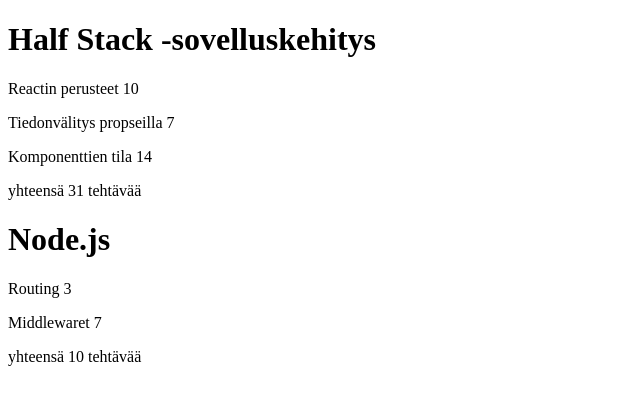
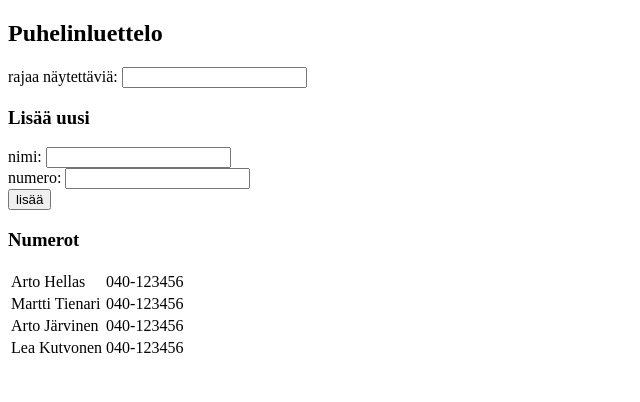
Before and after one commit to frozenzia/full-stack-open, a React (Create React App) app in the folder osa2/: page / in a window 1280 px wide. Shown: the top 402 px of the page, without its empty margins (0-640 px from the left). Built offline with nearby package versions, Linux system fonts and the light colour scheme.

Commit message:
Do task 2.6-2.10

```diff
--- a/osa2/src/App.js
+++ b/osa2/src/App.js
@@ -1,56 +1,93 @@
 import React from 'react';
-import Kurssi from './components/Kurssi';
+import Person from './components/Person';
+import Filter from './components/Filter';
 
-const App = () => {
-    const kurssit = [
-        {
-            nimi: 'Half Stack -sovelluskehitys',
-            id: 1,
-            osat: [
-                {
-                    nimi: 'Reactin perusteet',
-                    tehtavia: 10,
-                    id: 1
-                },
-                {
-                    nimi: 'Tiedonvälitys propseilla',
-                    tehtavia: 7,
-                    id: 2
-                },
-                {
-                    nimi: 'Komponenttien tila',
-                    tehtavia: 14,
-                    id: 3
-                }
-            ]
-        },
-        {
-            nimi: 'Node.js',
-            id: 2,
-            osat: [
-                {
-                    nimi: 'Routing',
-                    tehtavia: 3,
-                    id: 1
-                },
-                {
-                    nimi: 'Middlewaret',
-                    tehtavia: 7,
-                    id: 2
-                }
-            ]
-        }
-    ];
+class App extends React.Component {
 
-    const courses = kurssit.map((course) =>
-        <Kurssi key={course.id} kurssi={course} />
+state = {
+    persons: [
+        { name: 'Arto Hellas', phone: '040-123456' },
+        { name: 'Martti Tienari', phone: '040-123456' },
+        { name: 'Arto Järvinen', phone: '040-123456' },
+        { name: 'Lea Kutvonen', phone: '040-123456' },
+    ],
+    newName: '',
+    newPhone: '',
+    filter: '',
+};
+
+setNameAndNumber = (event) => {
+    event.preventDefault();
+    const name2Add = this.state.newName;
+    if (!this.state.persons.find((person) => {
+        return person.name === name2Add;
+    })) {
+        const persons = this.state.persons.concat(
+            {
+                name: this.state.newName,
+                phone: this.state.newPhone,
+            });
+        this.setState({ persons, newName: '', newPhone: '' });
+    } else alert('Sori, sen niminen ihminen löytyy jo listalta!');
+};
+
+handleNameChange = (event) => {
+    this.setState({ newName: event.target.value })
+};
+
+handlePhoneChange = (event) => {
+    this.setState({ newPhone: event.target.value })
+};
+
+handleFilterChange = (event) => {
+    this.setState({ filter: event.target.value })
+};
+
+render() {
+    let currentPeople = [...this.state.persons];
+    if (this.state.filter !== '') {
+        currentPeople = currentPeople.filter((person) => {
+            return person.name.toLowerCase().includes(
+                this.state.filter.toLowerCase()
+            );
+        });
+    }
+    const namesToShow = currentPeople.map(person =>
+        <Person key={person.name} name={person.name} phone={person.phone} />
     );
 
     return (
         <div>
-        {courses}
+            <h2>Puhelinluettelo</h2>
+            <Filter
+                value={this.state.filter} handleChange={this.handleFilterChange}
+            />
+
+            <h3>Lisää uusi</h3>
+            <form onSubmit={this.setNameAndNumber}>
+                <div>
+                    nimi:   <input
+                                value={this.state.newName} onChange={this.handleNameChange}
+                            />
+                </div>
+                <div>
+                    numero: <input
+                                value={this.state.newPhone} onChange={this.handlePhoneChange}
+                            />
+                </div>
+                <div>
+                    <button type="submit">
+                        lisää
+                    </button>
+                </div>
+            </form>
+            <h3>Numerot</h3>
+            <table>
+            <tbody>{namesToShow}</tbody>
+            </table>
         </div>
     )
 }
+}
 
-export default App;
+export default App
--- /dev/null
+++ b/osa2/src/components/Filter.js
@@ -0,0 +1,14 @@
+import React from 'react';
+
+const Filter = ({ value, handleChange }) => {
+    return (
+        <div>
+            rajaa näytettäviä:  <input
+                                    value={value}
+                                    onChange={handleChange}
+                                />
+        </div>
+    );
+};
+
+export default Filter;
--- /dev/null
+++ b/osa2/src/components/Person.js
@@ -0,0 +1,7 @@
+import React from 'react';
+
+const Person = ({ name, phone }) => (
+    <tr><td>{name}</td><td>{phone}</td></tr>
+)
+
+export default Person;
```
Also changed, not shown: osa2/src/components/Note.js (added, +9 -0 lines).
